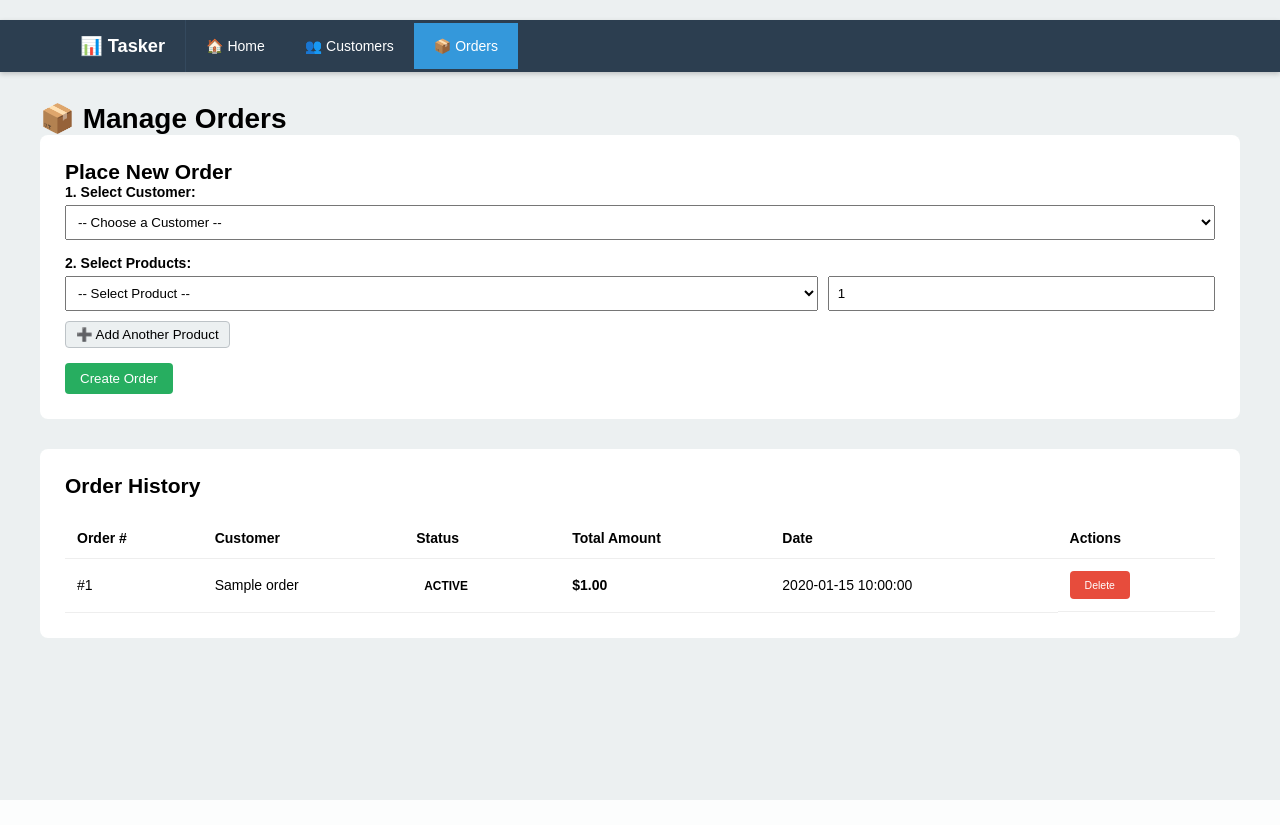
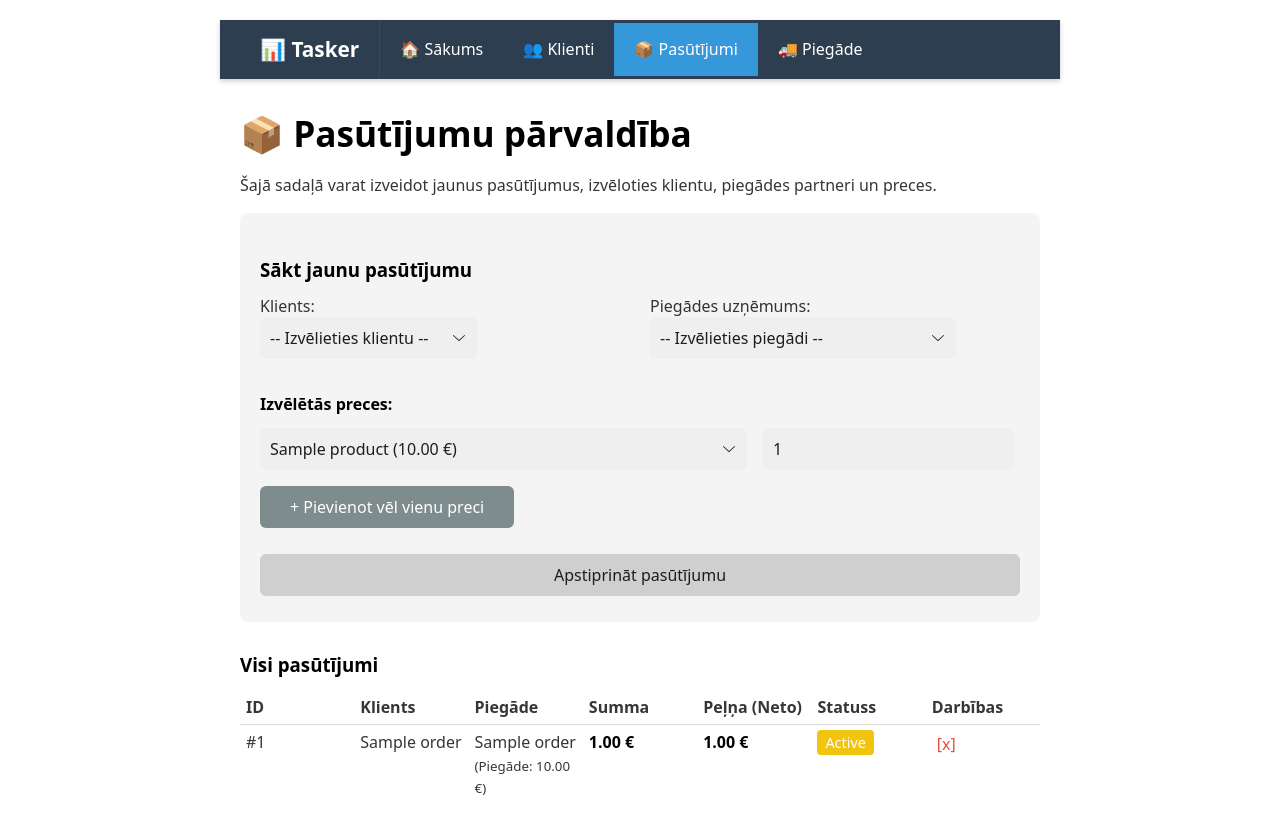
Before and after one commit to CrabVoid/gemini_test, a PHP site: template src/views/orders.php in a window 1280 px wide. Before the commit the page ends 800 px from the top, so only its background shows below. Run offline with PHP 8.4, Linux system fonts and the light colour scheme; the template is opened without the code that fills it: most values are stand-ins (such as "Sample title", 1, 10 or a date in 2020); data that the repository does not hold is empty.

Commit message:
feat: add delivery companies, tax, and profit tracking

```diff
--- a/src/includes/navigation.php
+++ b/src/includes/navigation.php
@@ -12,6 +12,7 @@ function getCurrentPage() {
     if ($script === 'index.php' || $script === 'home.php') return 'home';
     if ($script === 'customers.php') return 'customers';
     if ($script === 'orders.php') return 'orders';
+    if ($script === 'delivery.php') return 'delivery';
     return '';
 }
 
@@ -30,22 +31,24 @@ $currentPage = getCurrentPage();
         <!-- Navigation Links -->
         <div style="display: flex; flex: 1; margin-left: 0;">
 
-            <!-- Dashboard Link (Highlight if active) -->
             <a href="/" style="padding: 15px 20px; color: white; text-decoration: none; transition: background 0.2s; background: <?php echo ($currentPage === 'home') ? '#3498db' : 'transparent'; ?>;"
                onmouseover="this.style.background='#3498db'" onmouseout="this.style.background='<?php echo ($currentPage === 'home') ? '#3498db' : 'transparent'; ?>'">
-                🏠 Home
+                🏠 Sākums
             </a>
 
-            <!-- Customers Link -->
             <a href="/customers.php" style="padding: 15px 20px; color: white; text-decoration: none; transition: background 0.2s; background: <?php echo ($currentPage === 'customers') ? '#3498db' : 'transparent'; ?>;"
                onmouseover="this.style.background='#3498db'" onmouseout="this.style.background='<?php echo ($currentPage === 'customers') ? '#3498db' : 'transparent'; ?>'">
-                👥 Customers
+                👥 Klienti
             </a>
 
-            <!-- Orders Link -->
             <a href="/orders.php" style="padding: 15px 20px; color: white; text-decoration: none; transition: background 0.2s; background: <?php echo ($currentPage === 'orders') ? '#3498db' : 'transparent'; ?>;"
                onmouseover="this.style.background='#3498db'" onmouseout="this.style.background='<?php echo ($currentPage === 'orders') ? '#3498db' : 'transparent'; ?>'">
-                📦 Orders
+                📦 Pasūtījumi
+            </a>
+
+            <a href="/delivery.php" style="padding: 15px 20px; color: white; text-decoration: none; transition: background 0.2s; background: <?php echo ($currentPage === 'delivery') ? '#3498db' : 'transparent'; ?>;"
+               onmouseover="this.style.background='#3498db'" onmouseout="this.style.background='<?php echo ($currentPage === 'delivery') ? '#3498db' : 'transparent'; ?>'">
+                🚚 Piegāde
             </a>
         </div>
     </div>
--- a/src/views/orders.php
+++ b/src/views/orders.php
@@ -1,148 +1,131 @@
 <!DOCTYPE html>
-<html lang="en">
+<html lang="lv">
 <head>
     <meta charset="UTF-8">
-    <title>Manage Orders</title>
-    <style>
-        * { margin: 0; padding: 0; box-sizing: border-box; }
-        body { font: 14px Arial, sans-serif; background: #ecf0f1; padding: 20px; }
-        .container { max-width: 1200px; margin: 0 auto; }
-        .section { background: white; padding: 25px; border-radius: 8px; margin-bottom: 30px; }
-
-        table { width: 100%; border-collapse: collapse; margin-top: 20px; }
-        th, td { text-align: left; padding: 12px; border-bottom: 1px solid #eee; }
-
-        /* Statusu krāsas */
-        .badge { padding: 4px 8px; border-radius: 12px; font-size: 0.85em; font-weight: bold; }
-        .badge-pending { background: #fef9e7; color: #f39c12; }
-        .badge-shipped { background: #ebf5fb; color: #3498db; }
-        .badge-completed { background: #e9f7ef; color: #27ae60; }
-
-        .btn { padding: 8px 15px; border: none; border-radius: 4px; cursor: pointer; text-decoration: none; }
-        .btn-green { background: #27ae60; color: white; }
-        .btn-red { background: #e74c3c; color: white; }
-        .btn-blue { background: #3498db; color: white; }
-    </style>
+    <title>Pasūtījumu pārvaldība - Tasker</title>
+    <link rel="stylesheet" href="https://cdn.jsdelivr.net/npm/water.css@2/out/water.css">
 </head>
 <body>
-    <?php require_once __DIR__ . '/../includes/navigation.php'; ?>
 
-    <div class="container">
-        <h1>📦 Manage Orders</h1>
+    <?php include __DIR__ . '/../includes/navigation.php'; ?>
 
-        <!-- Jauna Pasūtījuma Izveide -->
-        <div class="section">
-            <h2>Place New Order</h2>
-            <form action="/orders.php" method="POST" id="order-form">
+    <h1>📦 Pasūtījumu pārvaldība</h1>
+    <p>Šajā sadaļā varat izveidot jaunus pasūtījumus, izvēloties klientu, piegādes partneri un preces.</p>
+
+    <!-- SECTION: Paziņojumi -->
+    <?php if ($success): ?> <div style="color: green; font-weight: bold; margin-bottom: 20px;">✓ <?= $success ?></div> <?php endif; ?>
+    <?php if ($error): ?> <div style="color: red; font-weight: bold; margin-bottom: 20px;">✖ <?= $error ?></div> <?php endif; ?>
+
+    <!-- SECTION: Jauna pasūtījuma izveide -->
+    <div style="background: #f4f4f4; padding: 20px; border-radius: 8px; margin-bottom: 30px; color: #333;">
+        <h3>Sākt jaunu pasūtījumu</h3>
+        <form method="POST">
             <input type="hidden" name="action" value="create">
 
-                <!-- 1. Izvēlamies Klientu -->
-                <div style="margin-bottom: 15px;">
-                    <label><strong>1. Select Customer:</strong></label><br>
-                    <select name="client_id" required style="width: 100%; padding: 8px; margin-top: 5px;">
-                        <option value="">-- Choose a Customer --</option>
+            <div style="display: grid; grid-template-columns: 1fr 1fr; gap: 20px;">
+                <!-- Klients -->
+                <label>Klients:
+                    <select name="client_id" required>
+                        <option value="">-- Izvēlieties klientu --</option>
                         <?php foreach ($customers as $c): ?>
-                            <option value="<?php echo $c->id; ?>">
-                                <?php echo htmlspecialchars($c->firstname . ' ' . $c->lastname); ?> (Points: <?php echo $c->points; ?>)
-                            </option>
+                            <option value="<?= $c->id ?>"><?= htmlspecialchars($c->firstname . ' ' . $c->lastname) ?></option>
                         <?php endforeach; ?>
                     </select>
+                </label>
+
+                <!-- Piegāde -->
+                <label>Piegādes uzņēmums:
+                    <select name="delivery_company_id" required>
+                        <option value="">-- Izvēlieties piegādi --</option>
+                        <?php foreach ($deliveryCompanies as $dc): ?>
+                            <option value="<?= $dc->id ?>"><?= htmlspecialchars($dc->name) ?> (<?= number_format($dc->base_cost, 2) ?> €)</option>
+                        <?php endforeach; ?>
+                    </select>
+                </label>
             </div>
 
-                <!-- 2. Pievienojam Preces (Dinamiski) -->
-                <div style="margin-bottom: 15px;">
-                    <label><strong>2. Select Products:</strong></label>
-                    <div id="product-rows-container">
-                        <div class="product-row" style="display: flex; gap: 10px; margin-top: 5px;">
-                            <select name="product_ids[]" required style="flex: 2; padding: 8px;">
-                                <option value="">-- Select Product --</option>
+            <!-- Preču saraksts (Dinamiska pievienošana ar JS) -->
+            <div id="items-container" style="margin-top: 20px;">
+                <h4>Izvēlētās preces:</h4>
+                <div class="item-row" style="display: flex; gap: 10px; margin-bottom: 10px;">
+                    <select name="product_ids[]" style="flex: 2;">
                         <?php foreach ($products as $p): ?>
-                                    <option value="<?php echo $p->id; ?>"><?php echo htmlspecialchars($p->name); ?> ($<?php echo $p->price; ?>)</option>
+                            <option value="<?= $p->id ?>"><?= htmlspecialchars($p->name) ?> (<?= number_format($p->price, 2) ?> €)</option>
                         <?php endforeach; ?>
                     </select>
-                            <input type="number" name="quantities[]" value="1" min="1" style="flex: 1; padding: 8px;">
+                    <input type="number" name="quantities[]" value="1" min="1" style="flex: 1;" placeholder="Daudzums">
                 </div>
             </div>
-                    <button type="button" id="add-product-btn" style="margin-top: 10px; background: #ecf0f1; border: 1px solid #bdc3c7; padding: 5px 10px; border-radius: 4px; cursor: pointer;">
-                        ➕ Add Another Product
-                    </button>
-                </div>
 
-                <button type="submit" class="btn btn-green">Create Order</button>
+            <button type="button" onclick="addItem()" style="background: #7f8c8d; color: white;">+ Pievienot vēl vienu preci</button>
+            <button type="submit" style="margin-top: 20px; width: 100%;">Apstiprināt pasūtījumu</button>
         </form>
     </div>
 
-        <!-- Pasūtījumu Saraksts -->
-        <div class="section">
-            <h2>Order History</h2>
+    <!-- SECTION: Pasūtījumu saraksts -->
+    <h3>Visi pasūtījumi</h3>
     <table>
         <thead>
             <tr>
-                        <th>Order #</th>
-                        <th>Customer</th>
-                        <th>Status</th>
-                        <th>Total Amount</th>
-                        <th>Date</th>
-                        <th>Actions</th>
+                <th>ID</th>
+                <th>Klients</th>
+                <th>Piegāde</th>
+                <th>Summa</th>
+                <th>Peļņa (Neto)</th>
+                <th>Statuss</th>
+                <th>Darbības</th>
             </tr>
         </thead>
         <tbody>
-                    <?php foreach ($orders as $order): ?>
+            <?php foreach ($orders as $o): ?>
             <tr>
-                            <td>#<?php echo $order->id; ?></td>
-                            <td><?php echo htmlspecialchars($order->client_name); ?></td>
+                <td>#<?= $o->id ?></td>
+                <td><?= htmlspecialchars($o->client_name) ?></td>
+                <td><?= htmlspecialchars($o->delivery_name ?? 'Nav norādīts') ?> <br> <small>(Piegāde: <?= number_format($o->shipping_cost, 2) ?> €)</small></td>
+                <td><strong><?= number_format($o->total_amount, 2) ?> €</strong></td>
+                <td style="color: <?= $o->total_profit >= 0 ? 'green' : 'red' ?>;">
+                    <strong><?= number_format($o->total_profit, 2) ?> €</strong>
+                </td>
                 <td>
-                                <span class="badge badge-<?php echo $order->status; ?>">
-                                    <?php echo strtoupper($order->status); ?>
+                    <span style="padding: 3px 8px; border-radius: 4px; font-size: 0.9em;
+                        background: <?= $o->status == 'completed' ? '#2ecc71' : ($o->status == 'shipped' ? '#3498db' : '#f1c40f') ?>; color: white;">
+                        <?= ucfirst($o->status) ?>
                     </span>
                 </td>
-                            <td><strong>$<?php echo number_format($order->total_amount, 2); ?></strong></td>
-                            <td><?php echo $order->order_date; ?></td>
-                            <td style="display: flex; gap: 5px;">
-                                <!-- Statusa maiņas pogas -->
-                                <?php if ($order->status === 'pending'): ?>
-                                    <form method="POST" action="/orders.php">
+                <td>
+                    <!-- Statusa maiņa -->
+                    <form method="POST" style="display: inline;">
                         <input type="hidden" name="action" value="update_status">
-                                        <input type="hidden" name="id" value="<?php echo $order->id; ?>">
-                                        <input type="hidden" name="status" value="shipped">
-                                        <button type="submit" class="btn btn-blue" style="font-size: 0.75em;">Mark Shipped</button>
+                        <input type="hidden" name="id" value="<?= $o->id ?>">
+                        <?php if ($o->status == 'pending'): ?>
+                            <button name="status" value="shipped" style="padding: 2px 5px;">Izsūtīt</button>
+                        <?php elseif ($o->status == 'shipped'): ?>
+                            <button name="status" value="completed" style="padding: 2px 5px;">Pabeigt</button>
+                        <?php endif; ?>
                     </form>
-                                <?php elseif ($order->status === 'shipped'): ?>
-                                    <form method="POST" action="/orders.php">
-                                        <input type="hidden" name="action" value="update_status">
-                                        <input type="hidden" name="id" value="<?php echo $order->id; ?>">
-                                        <input type="hidden" name="status" value="completed">
-                                        <button type="submit" class="btn btn-green" style="font-size: 0.75em;">Mark Completed</button>
-                                    </form>
-                                <?php endif; ?>
 
-                                <!-- Dzēšanas poga -->
-                                <form method="POST" action="/orders.php" onsubmit="return confirm('Dzēst pasūtījumu?');">
+                    <!-- Dzēšana -->
+                    <form method="POST" style="display: inline;" onsubmit="return confirm('Dzēst pasūtījumu?')">
                         <input type="hidden" name="action" value="delete">
-                                    <input type="hidden" name="id" value="<?php echo $order->id; ?>">
-                                    <button type="submit" class="btn btn-red" style="font-size: 0.75em;">Delete</button>
+                        <input type="hidden" name="id" value="<?= $o->id ?>">
+                        <button style="padding: 2px 5px; background: none; color: #e74c3c; border: none; cursor: pointer;">[x]</button>
                     </form>
                 </td>
             </tr>
             <?php endforeach; ?>
         </tbody>
     </table>
-        </div>
-    </div>
 
-    <!-- JavaScript priekš dinamiskām preču rindām -->
+    <!-- SUB-SECTION: JavaScript preču rindu pievienošanai -->
     <script>
-        document.getElementById('add-product-btn').addEventListener('click', function() {
-            const container = document.getElementById('product-rows-container');
-            const firstRow = container.querySelector('.product-row');
+        function addItem() {
+            const container = document.getElementById('items-container');
+            const firstRow = container.querySelector('.item-row');
             const newRow = firstRow.cloneNode(true);
+            newRow.querySelector('input').value = 1; // Reset quantity to 1
+            container.appendChild(newRow);
+        }
+    </script>
 
-            // Notīrām izvēli jaunajā rindā
-            newRow.querySelector('select').value = "";
-            newRow.querySelector('input').value = "1";
-
-            container.appendChild(newRow);
-        });
-    </script>
 </body>
 </html>
```
Also changed, not shown: Models.php (+41 -31 lines), db/init.sql (+29 -8 lines), public/delivery.php (added, +33 -0 lines), public/orders.php (+18 -40 lines), src/Models/DeliveryCompany.php (added, +57 -0 lines), src/Models/Order.php (+56 -35 lines), src/Models/Statistics.php (+18 -22 lines), src/views/delivery.php (added, +61 -0 lines), src/views/home.php (+31 -48 lines). Lines whose indentation alone changed are shown as unchanged.
